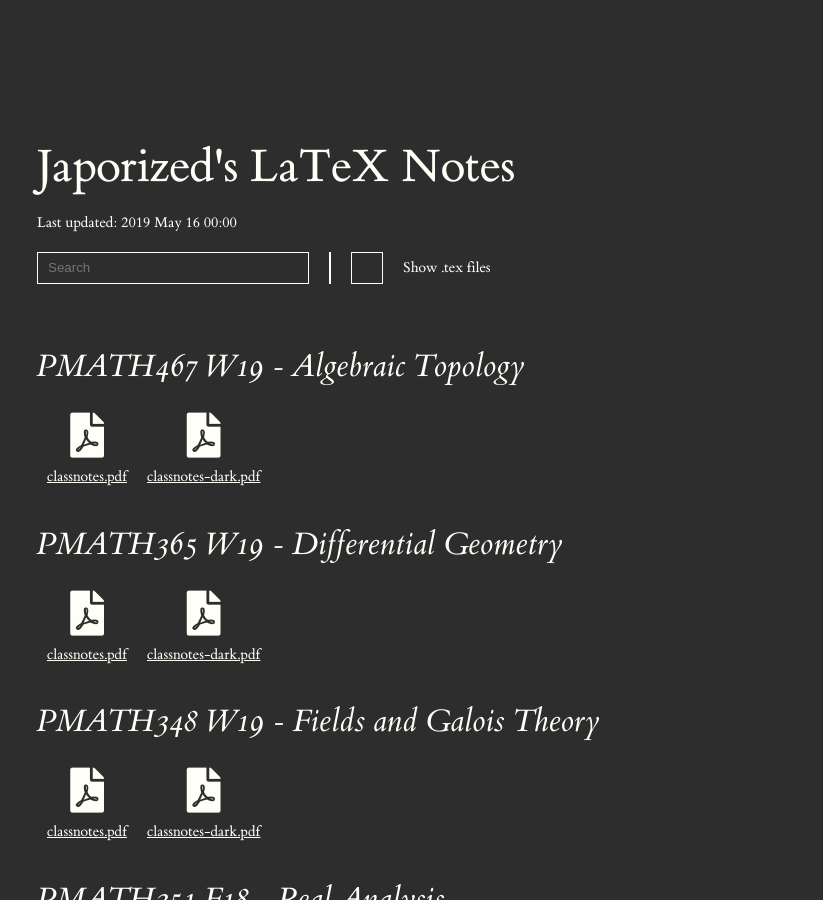
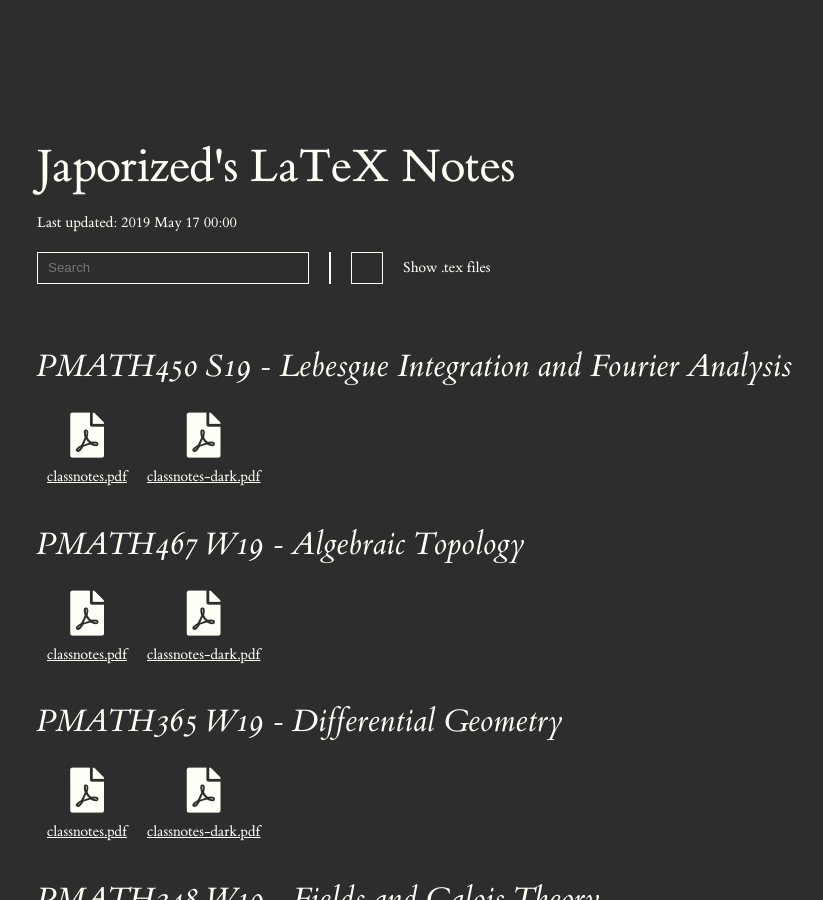
Before and after one commit to japorized/TeX_notes, a Jekyll site: the page built from index.md, in a window 1280 px wide and 900 px high. Shown: the whole window, without its empty margins (123-946 px from the left). Built offline with Jekyll 4.4.1, drawn with Linux system fonts in a browser that asks for light colours; nearby versions of some CDN libraries; some of the changed text lies outside the part shown.

Commit message:
publish PMATH450

```diff
--- a/_data/files.yaml
+++ b/_data/files.yaml
@@ -1,3 +1,13 @@
+- title: PMATH450 S19 - Lebesgue Integration and Fourier Analysis
+  pdf:
+    - title: classnotes.pdf
+      src: /PMATH450/classnotes.pdf
+    - title: classnotes-dark.pdf
+      src: /PMATH450/classnotes-dark.pdf
+  tex:
+    - title: classnotes.tex
+      src: /PMATH450/classnotes.tex
+
 - title: PMATH467 W19 - Algebraic Topology
   pdf:
     - title: classnotes.pdf
```
